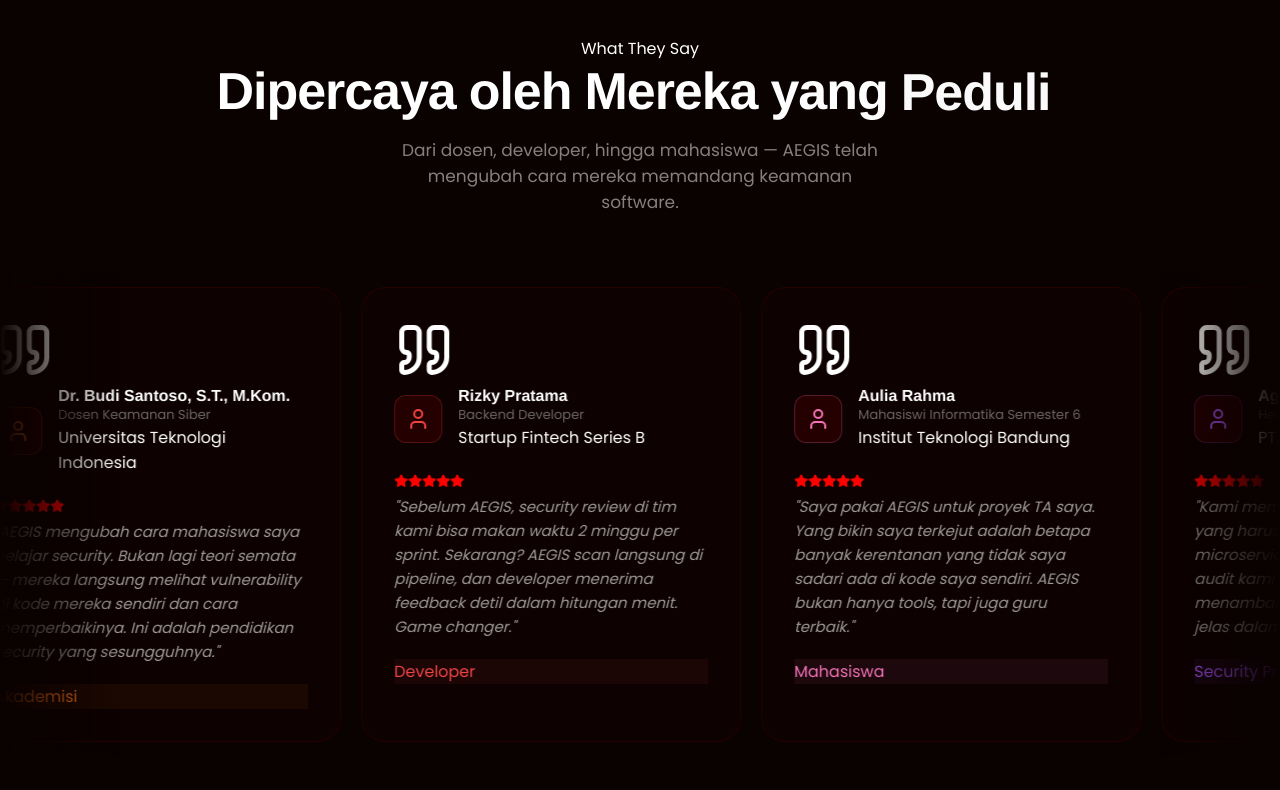
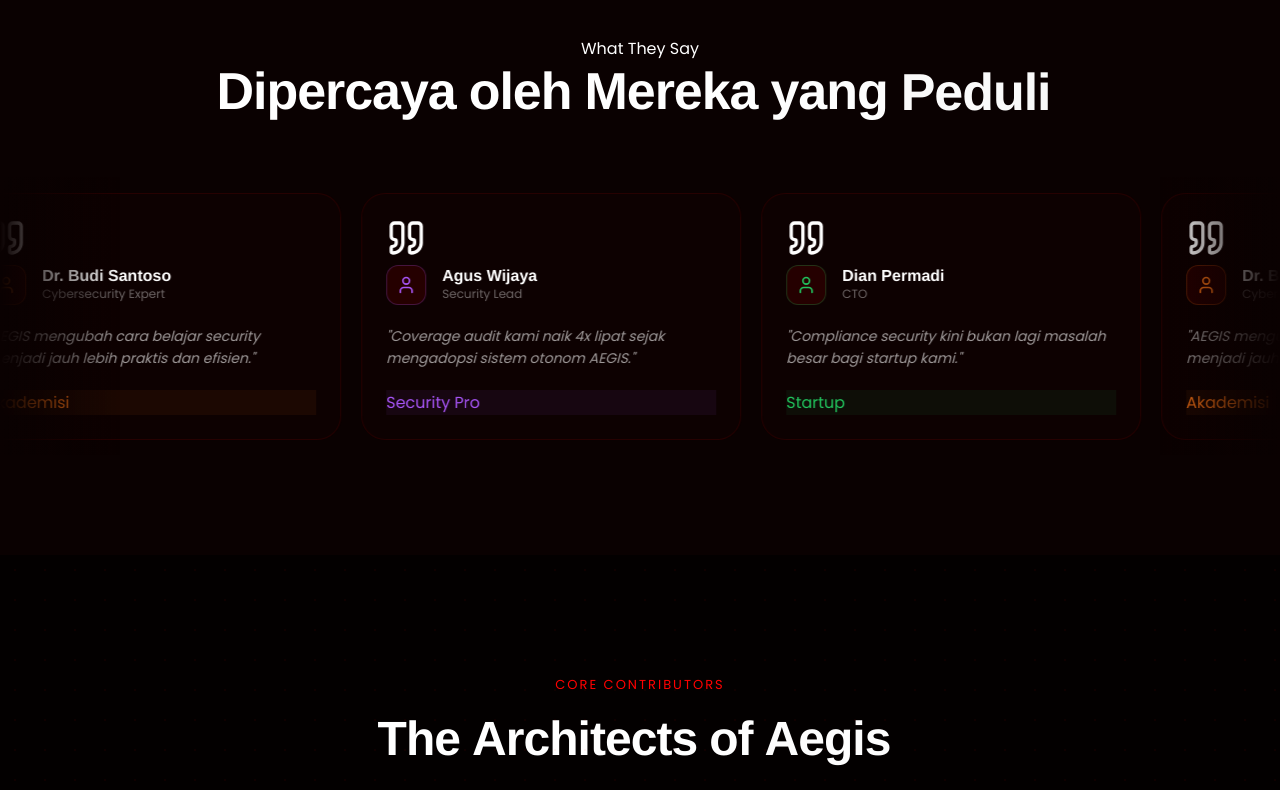
Before and after one commit to langss1/Aegisv2, a Next.js app in the folder aegis-teaser/: page / in a window 1280 px wide. Shown: the part 4380-5170 px from the top of the page. Built offline with nearby package versions, Linux system fonts and the light colour scheme.

Commit message:
refactor: simplify Testimonials and Team sections for cleaner UI

```diff
--- a/aegis-teaser/src/components/TeamSection.tsx
+++ b/aegis-teaser/src/components/TeamSection.tsx
@@ -19,9 +19,7 @@ const TEAM = [
     role: 'Threat Intelligence Analyst',
     achievements: [
       { text: 'Analyst at Police Headquarter RI', year: '2025' },
-      { text: 'Top 3 CTF Competition Cyber Cohesions', year: '2025' },
       { text: 'BSSN Vulnerability Finding Award', year: '2025' },
-      { text: 'Open Source AI-based SOC Research', year: 'Research' },
       { text: '3-Way Phishing Detection Research', year: 'Research' }
     ],
     color: '#ff0000'
--- a/aegis-teaser/src/components/TestimonialsSection.module.css
+++ b/aegis-teaser/src/components/TestimonialsSection.module.css
@@ -59,7 +59,7 @@
 .card {
   width: 380px;
   flex-shrink: 0;
-  padding: 32px;
+  padding: 24px;
   background: #0d0101;
   border: 1px solid rgba(255, 0, 0, 0.1);
   border-radius: 24px;
@@ -81,8 +81,8 @@
 }
 
 .avatarWrap {
-  width: 48px;
-  height: 48px;
+  width: 40px;
+  height: 40px;
   border-radius: 12px;
   background: rgba(255, 0, 0, 0.1);
   display: flex;
@@ -102,13 +102,13 @@
 }
 
 .role {
-  font-size: 13px;
+  font-size: 12px;
   color: rgba(255, 255, 255, 0.4);
 }
 
 .quote {
   font-family: var(--font-poppins);
-  font-size: 15px;
+  font-size: 14px;
   color: rgba(255, 255, 255, 0.6);
   line-height: 1.6;
   margin-bottom: 20px;
--- a/aegis-teaser/src/components/TestimonialsSection.tsx
+++ b/aegis-teaser/src/components/TestimonialsSection.tsx
@@ -4,69 +4,33 @@ import styles from './TestimonialsSection.module.css'
 
 const TESTIMONIALS = [
   {
-    name: 'Dr. Budi Santoso, S.T., M.Kom.',
-    role: 'Dosen Keamanan Siber',
-    org: 'Universitas Teknologi Indonesia',
+    name: 'Dr. Budi Santoso',
+    role: 'Cybersecurity Expert',
     avatar: '👨‍🏫',
-    quote: 'AEGIS mengubah cara mahasiswa saya belajar security. Bukan lagi teori semata — mereka langsung melihat vulnerability di kode mereka sendiri dan cara memperbaikinya. Ini adalah pendidikan security yang sesungguhnya.',
-    stars: 5,
+    quote: 'AEGIS mengubah cara belajar security menjadi jauh lebih praktis dan efisien.',
     tag: 'Akademisi',
     color: '#f97316',
   },
   {
-    name: 'Rizky Pratama',
-    role: 'Backend Developer',
-    org: 'Startup Fintech Series B',
-    avatar: '👨‍💻',
-    quote: 'Sebelum AEGIS, security review di tim kami bisa makan waktu 2 minggu per sprint. Sekarang? AEGIS scan langsung di pipeline, dan developer menerima feedback detil dalam hitungan menit. Game changer.',
-    stars: 5,
-    tag: 'Developer',
-    color: '#ef4444',
-  },
-  {
-    name: 'Aulia Rahma',
-    role: 'Mahasiswi Informatika Semester 6',
-    org: 'Institut Teknologi Bandung',
-    avatar: '👩‍🎓',
-    quote: 'Saya pakai AEGIS untuk proyek TA saya. Yang bikin saya terkejut adalah betapa banyak kerentanan yang tidak saya sadari ada di kode saya sendiri. AEGIS bukan hanya tools, tapi juga guru terbaik.',
-    stars: 5,
-    tag: 'Mahasiswa',
-    color: '#f472b6',
-  },
-  {
-    name: 'Agus Wijaya, CISSP',
-    role: 'Head of Information Security',
-    org: 'PT. Teknologi Nusantara',
+    name: 'Agus Wijaya',
+    role: 'Security Lead',
     avatar: '🔐',
-    quote: 'Kami memiliki tim 5 security engineer yang harus mengaudit 30+ microservices. Dengan AEGIS, coverage audit kami naik 4x lipat tanpa menambah headcount. ROI-nya sangat jelas dalam bulan pertama.',
-    stars: 5,
+    quote: 'Coverage audit kami naik 4x lipat sejak mengadopsi sistem otonom AEGIS.',
     tag: 'Security Pro',
     color: '#a855f7',
   },
   {
-    name: 'Prof. Siti Hajar, Ph.D.',
-    role: 'Ketua Prodi Teknik Informatika',
-    org: 'Universitas Gadjah Mada',
-    avatar: '👩‍🔬',
-    quote: 'Dalam kurikulum modern, security bukan lagi mata kuliah tersendiri — harus terintegrasi dalam setiap baris kode. AEGIS adalah tools yang kami butuhkan untuk mewujudkan DevSecOps di lingkungan akademik.',
-    stars: 5,
-    tag: 'Akademisi',
-    color: '#f97316',
-  },
-  {
     name: 'Dian Permadi',
-    role: 'CTO & Co-Founder',
-    org: 'Layana Health Tech',
+    role: 'CTO',
     avatar: '🚀',
-    quote: 'Sebagai startup di industri kesehatan, compliance security adalah non-negotiable. AEGIS membantu kami memenuhi standar ISO 27001 dan UU PDP tanpa harus menyewa konsultan mahal. Luar biasa.',
-    stars: 5,
+    quote: 'Compliance security kini bukan lagi masalah besar bagi startup kami.',
     tag: 'Startup',
     color: '#22c55e',
   },
 ]
 
 import { motion } from 'framer-motion'
-import { User, Quote, Star } from 'lucide-react'
+import { User, Quote } from 'lucide-react'
 
 export default function TestimonialsSection() {
   const trackRef = useRef<HTMLDivElement>(null)
@@ -126,9 +90,6 @@ export default function TestimonialsSection() {
               </motion.span>
             ))}
           </h2>
-          <p className={styles.subtitle}>
-            Dari dosen, developer, hingga mahasiswa — AEGIS telah mengubah cara mereka memandang keamanan software.
-          </p>
         </div>
       </div>
 
@@ -143,22 +104,16 @@ export default function TestimonialsSection() {
               whileHover={{ y: -10, scale: 1.02 }}
               transition={{ type: 'spring', stiffness: 300, damping: 20 }}
             >
-              <Quote className={styles.quoteIcon} size={60} />
+              <Quote className={styles.quoteIcon} size={40} />
               <div className={styles.cardHeader}>
                 <div className={styles.avatarWrap} style={{ borderColor: `${t.color}40` }}>
-                  <User size={24} color={t.color} />
+                  <User size={20} color={t.color} />
                   <div className={styles.avatarGlow} style={{ backgroundColor: t.color }} />
                 </div>
                 <div>
                   <div className={styles.name}>{t.name}</div>
                   <div className={styles.role}>{t.role}</div>
-                  <div className={styles.org}>{t.org}</div>
                 </div>
-              </div>
-              <div className={styles.stars}>
-                {[...Array(5)].map((_, i) => (
-                  <Star key={i} size={14} fill={i < t.stars ? "#ff0000" : "transparent"} color={i < t.stars ? "#ff0000" : "rgba(255,255,255,0.2)"} />
-                ))}
               </div>
               <p className={styles.quote}>"{t.quote}"</p>
               <div className={styles.tag} style={{ color: t.color, borderColor: `${t.color}30`, background: `${t.color}10` }}>
```
